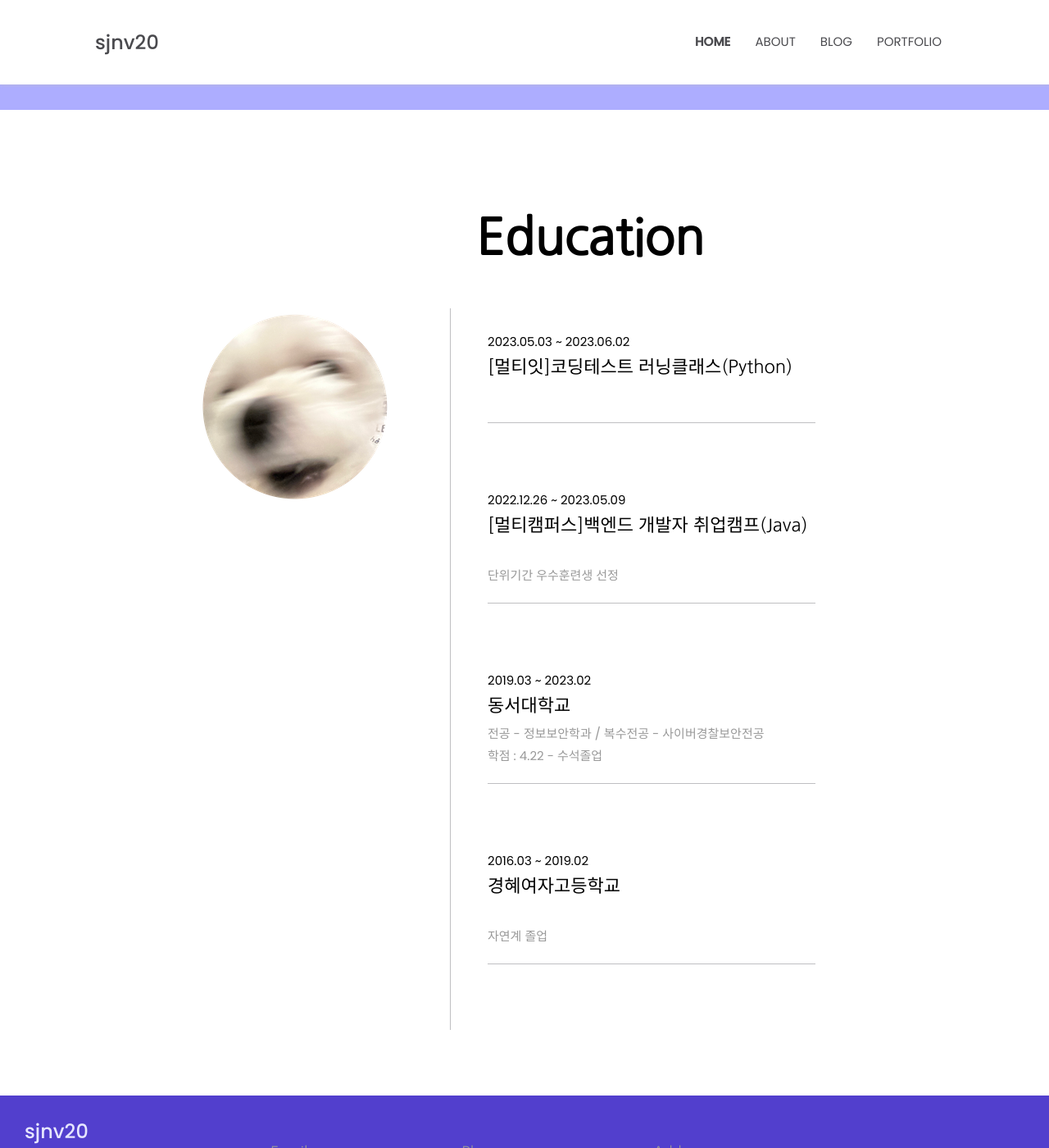
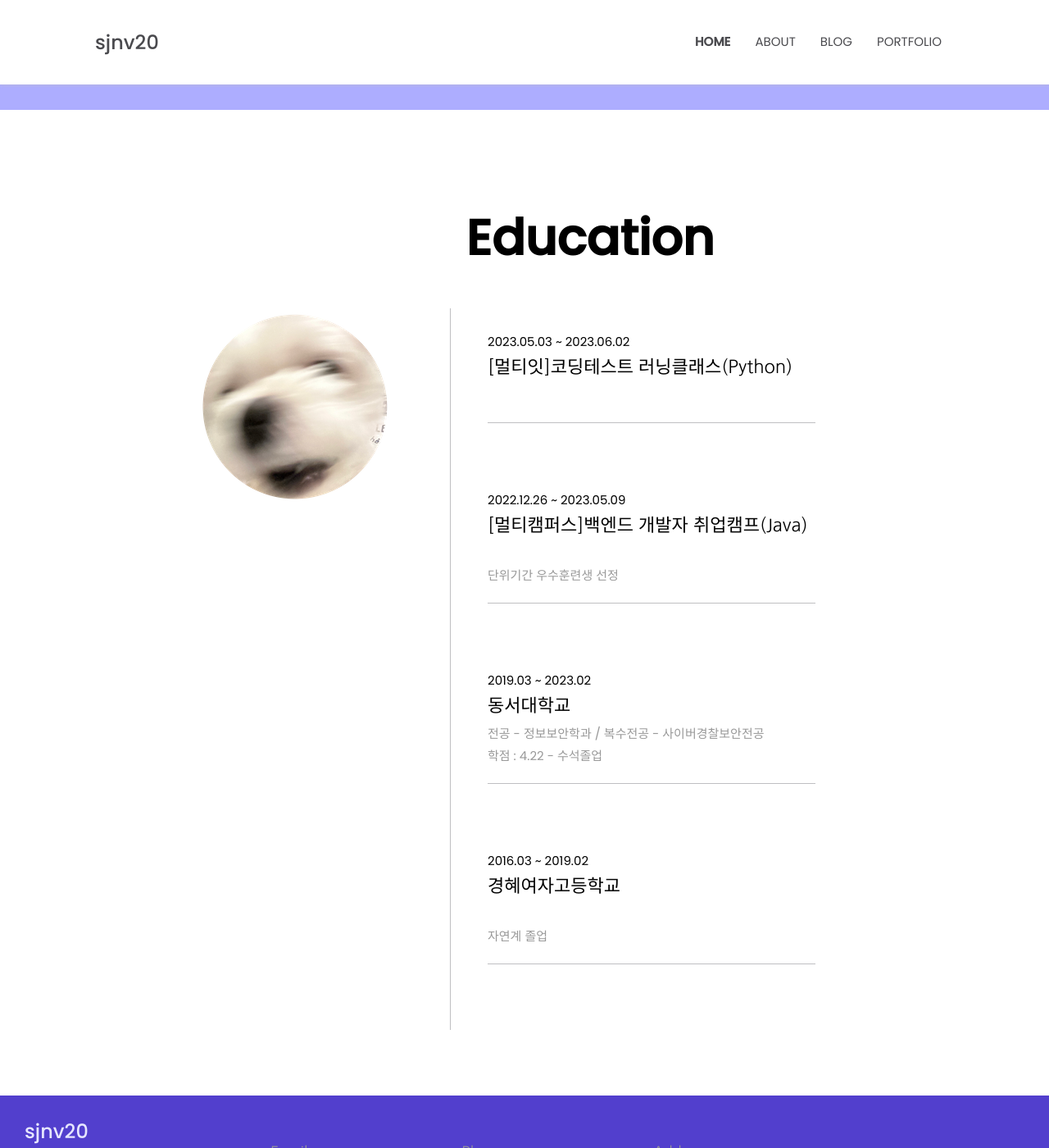
Before and after one commit to sjnv20/sjnv20.github.io, a Jekyll site: the page built from _pages/about.md, in a window 1280 px wide and 1400 px high, scrolled down 1854 px. Shown: the whole window at 82% size. Built offline with Jekyll 4.4.1, drawn with Linux system fonts in a browser that asks for light colours; some web fonts are replaced.

Commit message:
section edit

```diff
--- a/_includes/education-section.html
+++ b/_includes/education-section.html
@@ -4,7 +4,7 @@
   <div class="container">
     <div class="edu">
       <div class="col-lg-12 text-center" style="margin-left: 80px;">
-        <h2 style="font-weight:900; margin-bottom:50px;">{{ site.data.settings.education-title }}</h2>
+        <h2 class="edu-title">{{ site.data.settings.education-title }}</h2>
       </div>
       <div class="row" style="display: flex;">
         <div style="width:35%; margin-left:80px;">
--- a/_layouts/page.html
+++ b/_layouts/page.html
@@ -14,6 +14,7 @@ layout: default
   <!-- background shapes -->
   <img src="{{ site.baseurl }}/assets/images/illustrations/leaf-pink-round.png" alt="illustrations" class="bg-shape-2">
   <img src="{{ site.baseurl }}/assets/images/illustrations/leaf-orange.png" alt="illustrations" class="bg-shape-4">
+  <img src="{{ site.baseurl }}/assets/images/illustrations/leaf-cyan.png" alt="illustrations" class="bg-shape-3">
   <img src="{{ site.baseurl }}/assets/images/illustrations/leaf-yellow.png" alt="illustrations" class="bg-shape-5">
   <img src="{{ site.baseurl }}/assets/images/illustrations/leaf-pink.png" alt="illustrations" class="bg-shape-7">
 
--- a/assets/scss/_common.scss
+++ b/assets/scss/_common.scss
@@ -50,6 +50,12 @@ body {
 .skill-contain{
   max-width: 71.25rem;
   height: 65rem;
+}
+
+.edu-title{
+  font-family: $primary-font;
+  font-weight: bolder;
+  margin-bottom:50px;
 }
 
 @media (max-width: 992px) {
--- a/assets/scss/templates/_portfolio.scss
+++ b/assets/scss/templates/_portfolio.scss
@@ -21,8 +21,9 @@
 
   .bg-shape-3 {
     position: absolute;
-    left: 10%;
-    top: 100px;
+    right: 30%;
+    top: 200px;
+    transform: rotate(0deg);
   }
 
   .bg-shape-4 {
```
